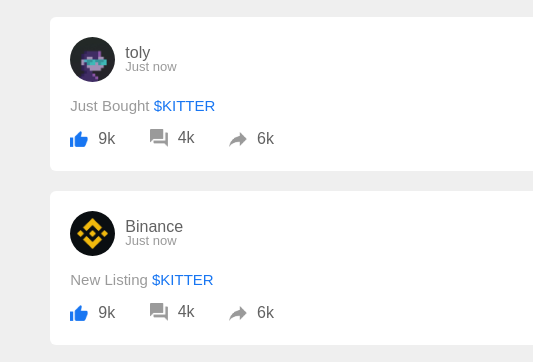
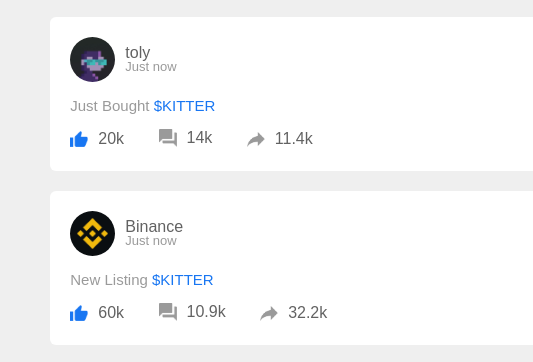
Before and after one commit to m0nithin/kitteronsol, a plain HTML site: page index.html in a window 1280 px wide. Shown: the part 1743-2105 px from the top of the page, 319-852 px from the left. Drawn offline with Linux system fonts and the light colour scheme.

Commit message:
Add files via upload

```diff
--- a/index.html
+++ b/index.html
@@ -257,9 +257,9 @@
           <!-- <img src="images/about.jpg" class="post-img" /> -->
           <div class="post-row">
             <div class="activity-icons">
-              <div><img src="images/like-blue.png" /> 9k</div>
-              <div><img src="images/comments.png" /> 4k</div>
-              <div><img src="images/share.png" /> 6k</div>
+              <div><img src="images/like-blue.png" /> 20k</div>
+              <div><img src="images/comments.png" /> 14k</div>
+              <div><img src="images/share.png" /> 11.4k</div>
             </div>
             <div class="post-profile-icon">
               <img src="images/logo.png" />
@@ -283,9 +283,9 @@
           <!-- <img src="images/about.jpg" class="post-img" /> -->
           <div class="post-row">
             <div class="activity-icons">
-              <div><img src="images/like-blue.png" /> 9k</div>
-              <div><img src="images/comments.png" /> 4k</div>
-              <div><img src="images/share.png" /> 6k</div>
+              <div><img src="images/like-blue.png" /> 60k</div>
+              <div><img src="images/comments.png" /> 10.9k</div>
+              <div><img src="images/share.png" /> 32.2k</div>
             </div>
             <div class="post-profile-icon">
               <img src="images/logo.png" />
```
